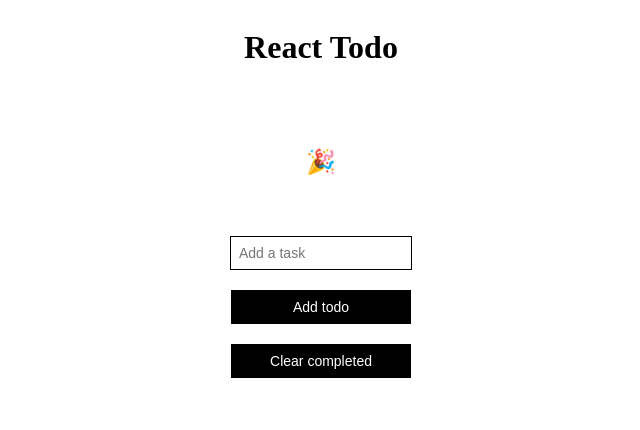
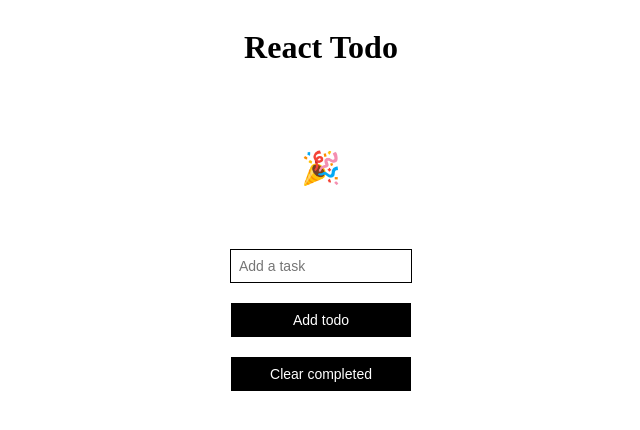
Before and after one commit to keegn/simple-react-todo, a React (Create React App) app: page / in a window 1280 px wide. Shown: the top 430 px of the page, without its empty margins (319-959 px from the left). Built offline with nearby package versions, Linux system fonts and the light colour scheme.

Commit message:
Updated empty state moji size to h1 for now

```diff
--- a/src/components/EmptyListState.js
+++ b/src/components/EmptyListState.js
@@ -2,7 +2,7 @@ import React from "react";
 
 const EmptyListState = props => (
   <div>
-    <h2>🎉</h2>
+    <h1>🎉</h1>
   </div>
 );
 export default EmptyListState;
```
